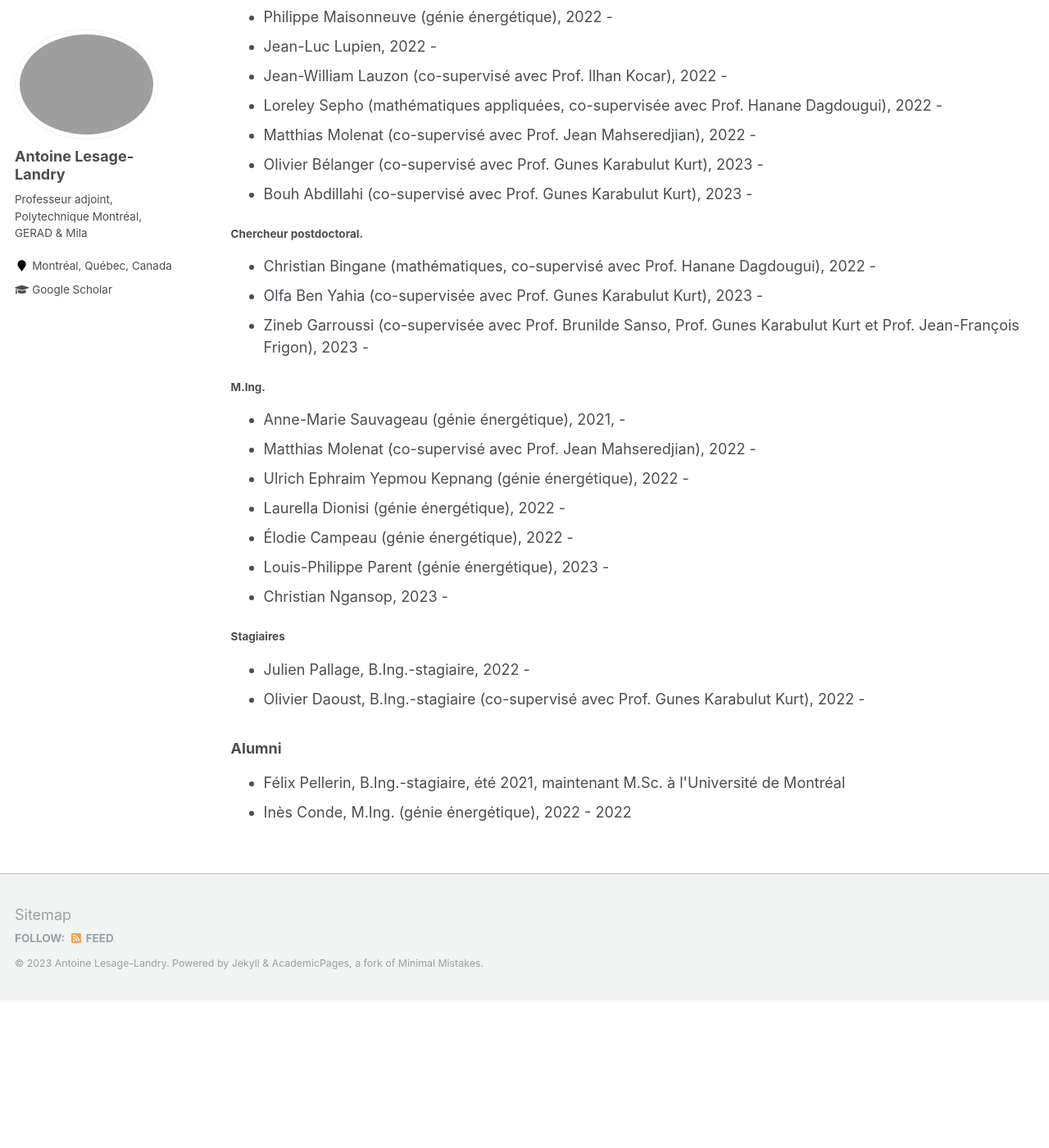
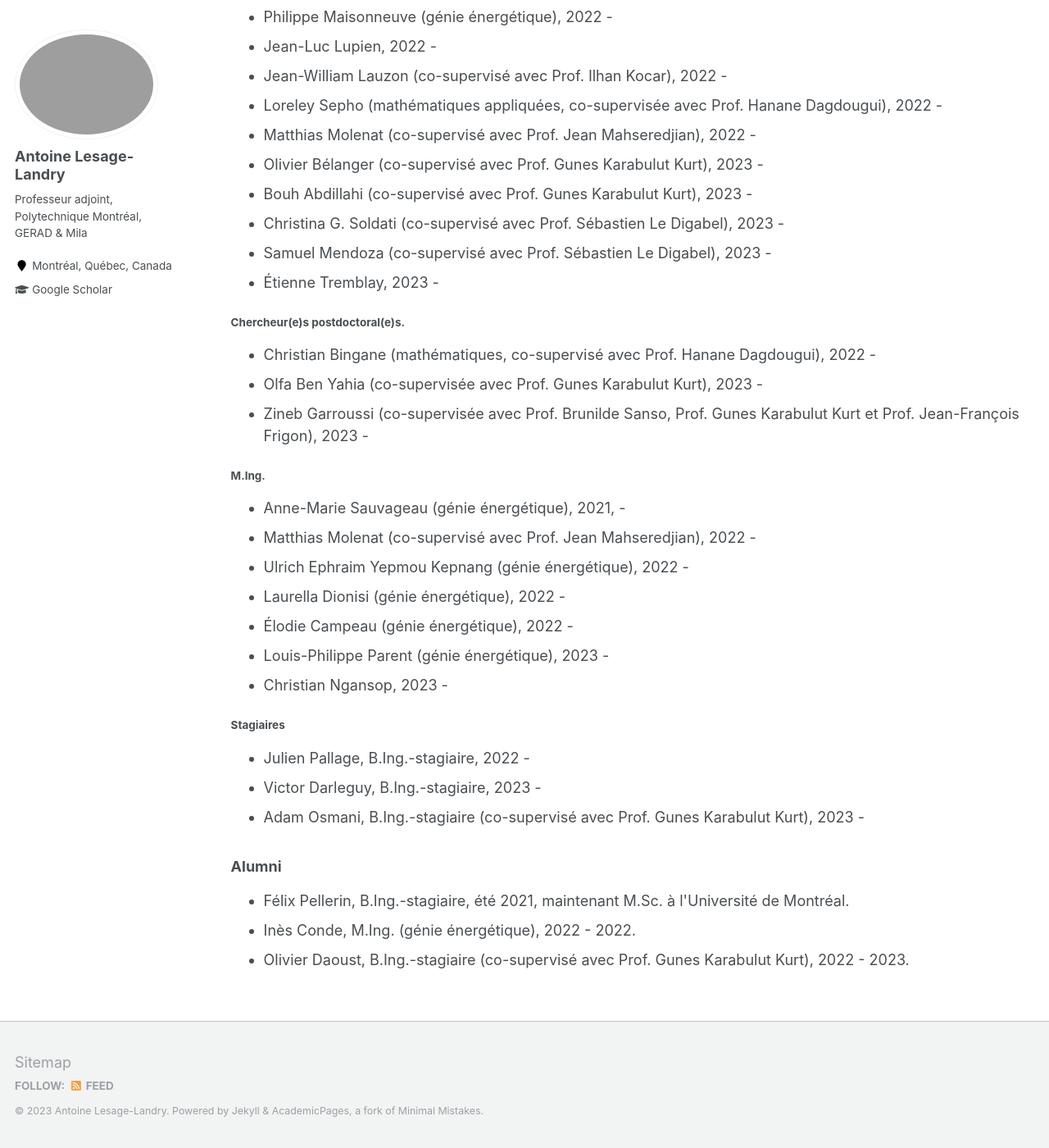
Before and after one commit to alesagelandry/fr, a Jekyll site: the page built from _pages/group.html, in a window 1280 px wide and 1400 px high, scrolled down 454 px. Shown: the whole window at 82% size. Built offline with Jekyll 4.4.1, drawn with Linux system fonts in a browser that asks for light colours; before the commit the page ends 1674 px from its top, so only the background shows below that.

Commit message:
group update

```diff
--- a/_pages/group.html
+++ b/_pages/group.html
@@ -32,10 +32,12 @@ author_profile: true
 <li>Matthias Molenat (co-supervisé avec Prof. Jean Mahseredjian), 2022 - </li>
 <li>Olivier Bélanger (co-supervisé avec Prof. Gunes Karabulut Kurt), 2023 - </li>
 <li>Bouh Abdillahi (co-supervisé avec Prof. Gunes Karabulut Kurt), 2023 - </li>
-
+<li>Christina G. Soldati (co-supervisé avec Prof. Sébastien Le Digabel), 2023 - </li>
+<li>Samuel Mendoza (co-supervisé avec Prof. Sébastien Le Digabel), 2023 - </li>
+<li>Étienne Tremblay, 2023 - </li>
 </ul>
 
-<h4>Chercheur postdoctoral.</h4>
+<h4>Chercheur(e)s postdoctoral(e)s.</h4>
 
 <ul style="list-style-type:disc;">
 
@@ -64,7 +66,8 @@ author_profile: true
 <ul style="list-style-type:disc;">
 
 <li>Julien Pallage, B.Ing.-stagiaire, 2022 - </li>
-<li>Olivier Daoust, B.Ing.-stagiaire (co-supervisé avec Prof. Gunes Karabulut Kurt), 2022 - </li>
+<li>Victor Darleguy, B.Ing.-stagiaire, 2023 - </li>
+<li>Adam Osmani, B.Ing.-stagiaire (co-supervisé avec Prof. Gunes Karabulut Kurt), 2023 - </li>
 
 </ul>
 
@@ -73,6 +76,7 @@ author_profile: true
 
 <ul style="list-style-type:disc;">
 
-<li>Félix Pellerin, B.Ing.-stagiaire, été 2021, maintenant M.Sc. à l'Université de Montréal</li>
-<li>Inès Conde, M.Ing. (génie énergétique), 2022 -  2022</li>
+<li>Félix Pellerin, B.Ing.-stagiaire, été 2021, maintenant M.Sc. à l'Université de Montréal.</li>
+<li>Inès Conde, M.Ing. (génie énergétique), 2022 -  2022.</li>
+<li>Olivier Daoust, B.Ing.-stagiaire (co-supervisé avec Prof. Gunes Karabulut Kurt), 2022 - 2023.</li>
 </ul>
```
Also changed, not shown: _pages/publications.md (+2 -2 lines), 1 other file.
